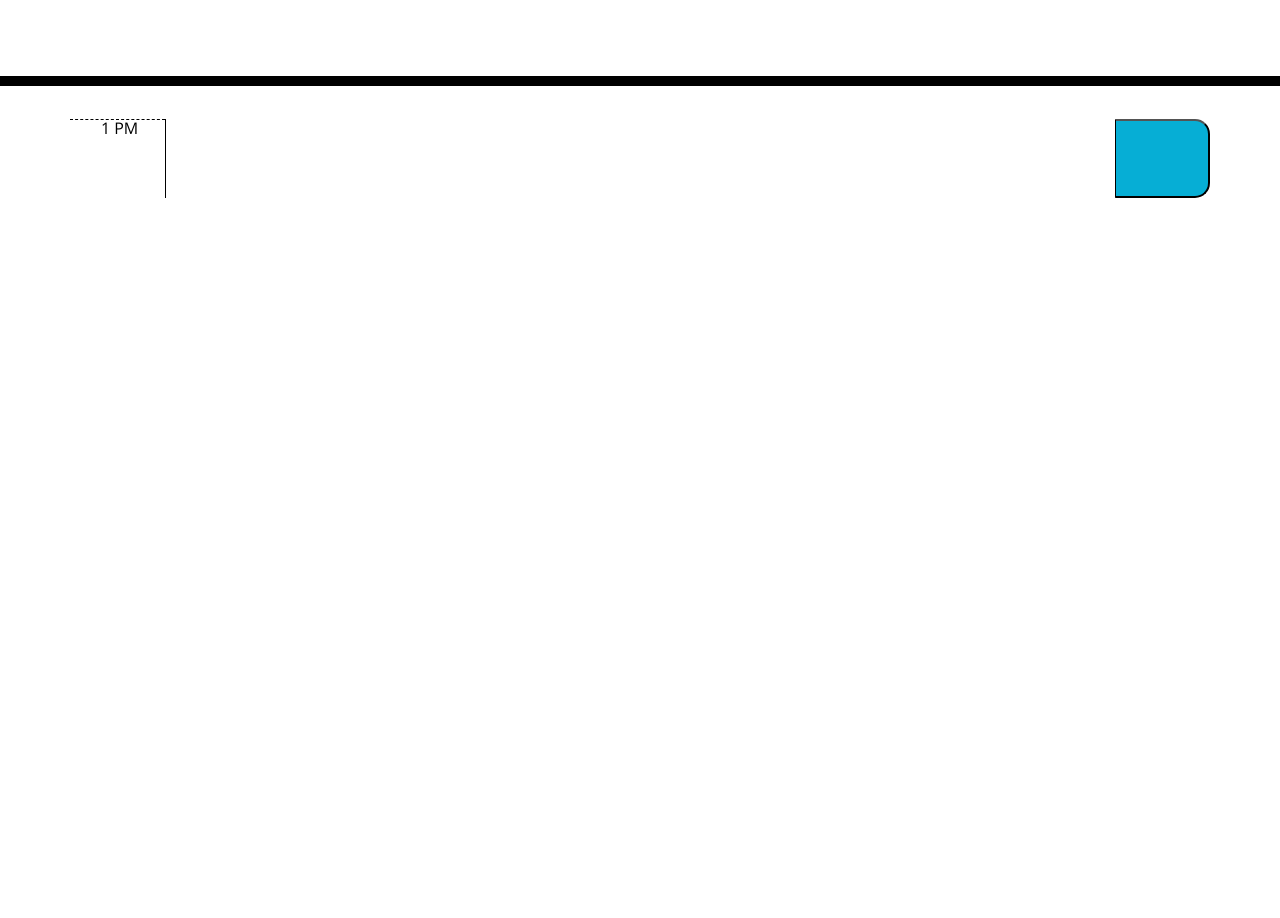
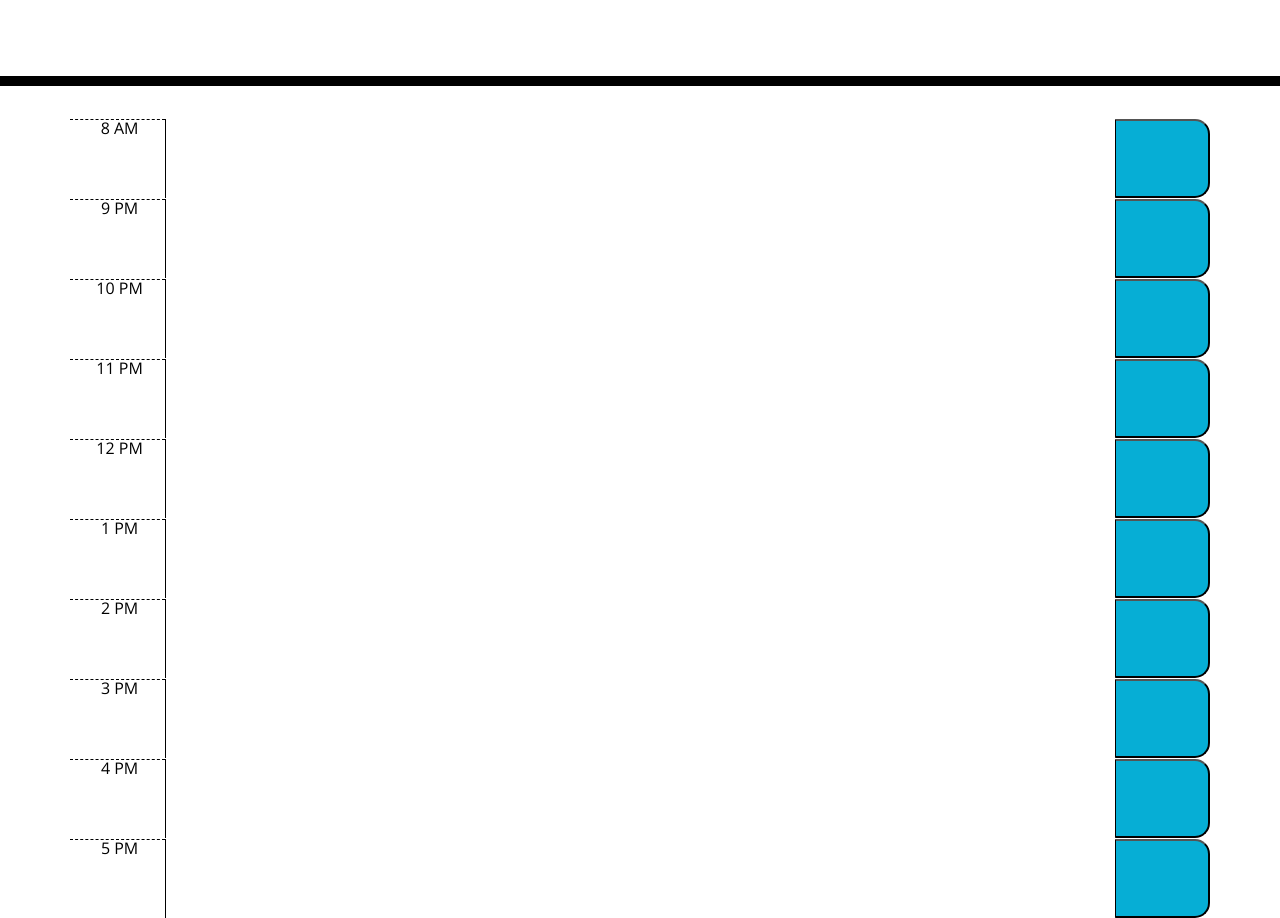
Before and after one commit to hintzetyson/Workday-Calendar, a plain HTML site: page index.html in a window 1280 px wide. Shown: the part 182-1100 px from the top of the page. Before the commit the page ends 800 px from the top, so only its background shows below. Drawn offline with nearby package versions, Linux system fonts and the light colour scheme.

Commit message:
Added all hours of the day

```diff
--- a/index.html
+++ b/index.html
@@ -1,23 +1,14 @@
 <!DOCTYPE html>
 <html lang="en">
+
 <head>
   <meta charset="UTF-8" />
   <meta name="viewport" content="width=device-width, initial-scale=1.0" />
   <meta http-equiv="X-UA-Compatible" content="ie=edge" />
-    <link
-      rel="stylesheet"
-      href="https://stackpath.bootstrapcdn.com/bootstrap/4.3.1/css/bootstrap.min.css"
-    />
-    <link
-      rel="stylesheet"
-      href="https://use.fontawesome.com/releases/v5.8.1/css/all.css"
-      integrity="sha384-50oBUHEmvpQ+1lW4y57PTFmhCaXp0ML5d60M1M7uH2+nqUivzIebhndOJK28anvf"
-      crossorigin="anonymous"
-    />
-    <link
-      href="https://fonts.googleapis.com/css?family=Open+Sans&display=swap"
-      rel="stylesheet"
-    />
+  <link rel="stylesheet" href="https://stackpath.bootstrapcdn.com/bootstrap/4.3.1/css/bootstrap.min.css" />
+  <link rel="stylesheet" href="https://use.fontawesome.com/releases/v5.8.1/css/all.css"
+    integrity="sha384-50oBUHEmvpQ+1lW4y57PTFmhCaXp0ML5d60M1M7uH2+nqUivzIebhndOJK28anvf" crossorigin="anonymous" />
+  <link href="https://fonts.googleapis.com/css?family=Open+Sans&display=swap" rel="stylesheet" />
   <link rel="stylesheet" href="style.css" />
   <title>Work Day Scheduler</title>
 </head>
@@ -25,12 +16,67 @@
 <body>
   <header class="jumbotron">
     <h1 class="display-3">Work Day Scheduler</h1>
-      <p class="lead">A calendar app for your workday</p>
+    <p class="lead">A calendar app for a standard workday</p>
     <p id="currentDay" class="lead"></p>
   </header>
   <div class="container">
+    <!-- 8 AM-->
+    <div class="row time-block" id="oneoclock">
+      <div class="col-md-1 hour"> 8 AM</div>
+      <textarea class="col-md-10 description"></textarea>
+      <button class="saveBtn col-md-1 "></button>
+    </div>
+    <!-- 9 AM-->
+    <div class="row time-block" id="oneoclock">
+      <div class="col-md-1 hour"> 9 PM</div>
+      <textarea class="col-md-10 description"></textarea>
+      <button class="saveBtn col-md-1 "></button>
+    </div>
+    <!-- 10 AM-->
+    <div class="row time-block" id="oneoclock">
+      <div class="col-md-1 hour"> 10 PM</div>
+      <textarea class="col-md-10 description"></textarea>
+      <button class="saveBtn col-md-1 "></button>
+    </div>
+    <!-- 11 AM-->
+    <div class="row time-block" id="oneoclock">
+      <div class="col-md-1 hour"> 11 PM</div>
+      <textarea class="col-md-10 description"></textarea>
+      <button class="saveBtn col-md-1 "></button>
+    </div>
+    <!-- Noon-->
+    <div class="row time-block" id="oneoclock">
+      <div class="col-md-1 hour"> 12 PM</div>
+      <textarea class="col-md-10 description"></textarea>
+      <button class="saveBtn col-md-1 "></button>
+    </div>
+    <!-- One o clock-->
     <div class="row time-block" id="oneoclock">
       <div class="col-md-1 hour"> 1 PM</div>
+      <textarea class="col-md-10 description"></textarea>
+      <button class="saveBtn col-md-1 "></button>
+    </div>
+    <!-- Two o clock-->
+    <div class="row time-block" id="hourTwo">
+      <div class="col-md-1 hour"> 2 PM</div>
+      <textarea class="col-md-10 description"></textarea>
+      <button class="saveBtn col-md-1 "></button>
+    </div>
+    <!-- Three o clock-->
+    <div class="row time-block" id="hourThree">
+      <div class="col-md-1 hour"> 3 PM</div>
+      <textarea class="col-md-10 description"></textarea>
+      <button class="saveBtn col-md-1 "></button>
+    </div>
+    <!-- Four o clock-->
+    <div class="row time-block" id="hourFour">
+      <div class="col-md-1 hour"> 4 PM</div>
+      <textarea class="col-md-10 description"></textarea>
+      <button class="saveBtn col-md-1 "></button>
+    </div>
+    <!-- Five o clock-->
+    <div class="row time-block" id="hourFive">
+      <div class="col-md-1 hour"> 5 PM</div>
       <textarea class="col-md-10 description"></textarea>
       <button class="saveBtn col-md-1 "></button>
     </div>
@@ -38,6 +84,7 @@
 
   <script src="https://code.jquery.com/jquery-3.4.1.min.js"></script>
   <script src="https://cdnjs.cloudflare.com/ajax/libs/moment.js/2.24.0/moment.min.js"></script>
-    <script  src = "script.js"> </script>
+  <script src="script.js"> </script>
 </body>
+
 </html>
```
Lines whose indentation alone changed are shown as unchanged.
